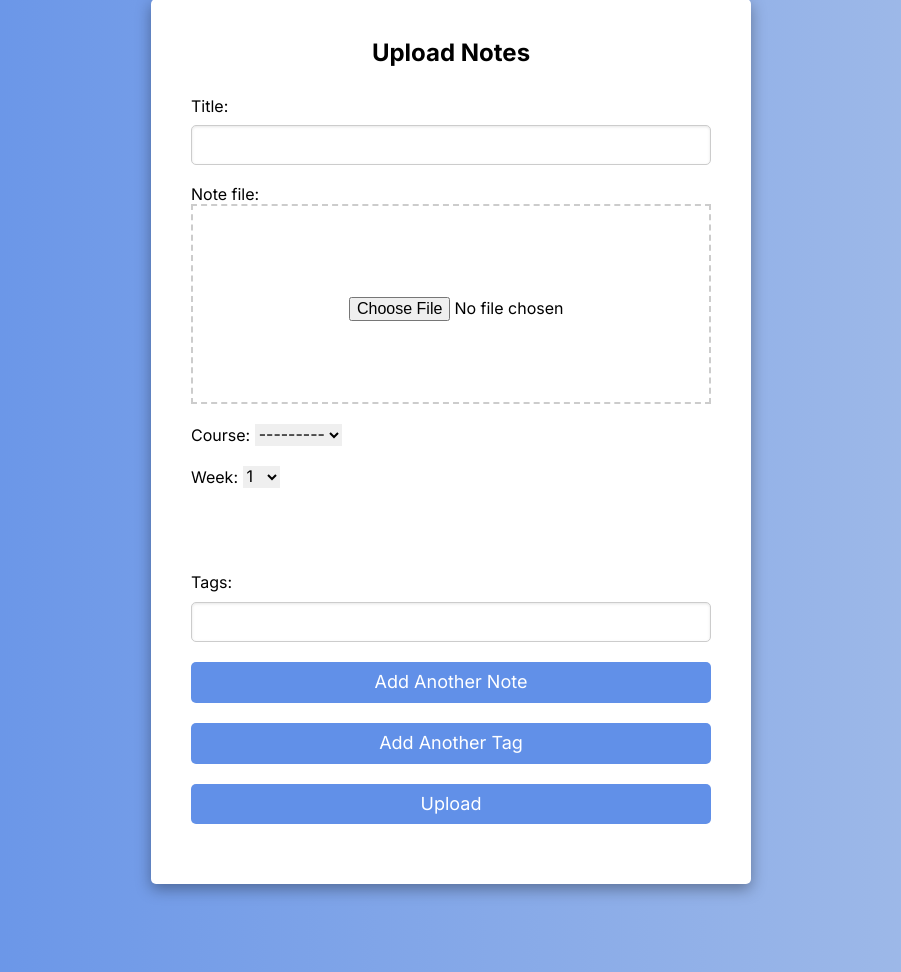
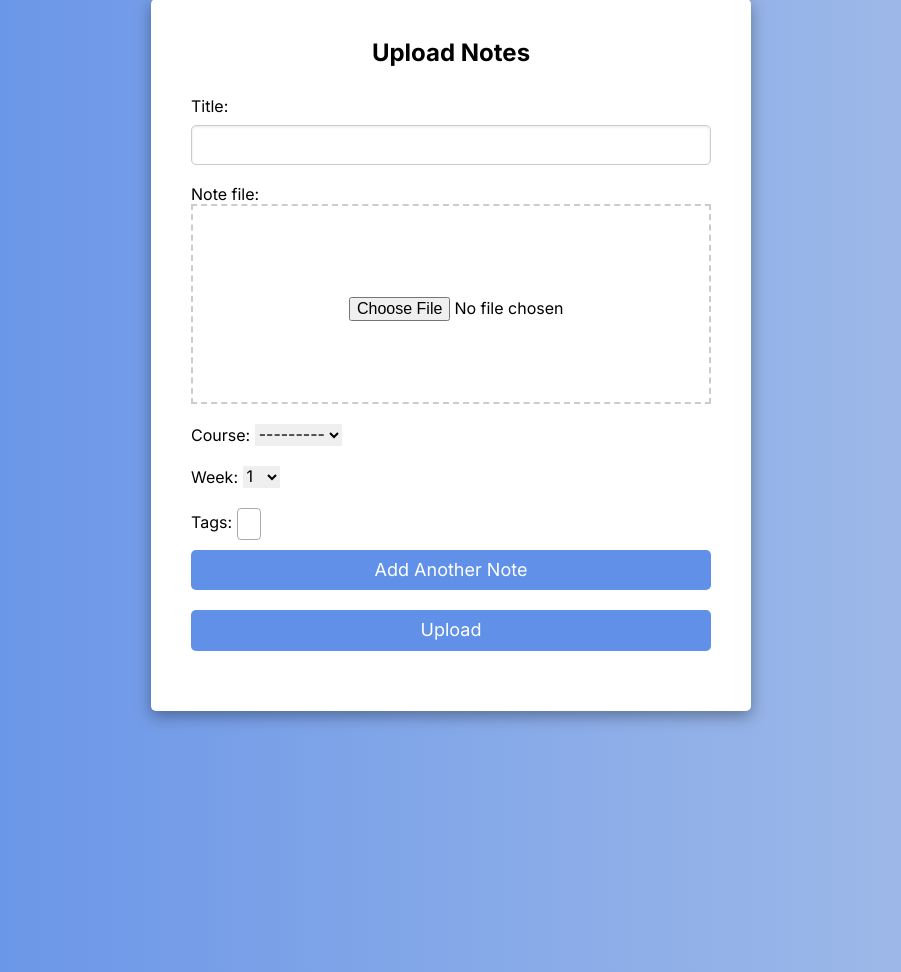
Before and after one commit to CgvO/NotePond, a Django app: page /upload/ in a window 1280 px wide. Shown: the part 228-1200 px from the top of the page, without its empty margins (189-1090 px from the left). Run offline with Django 4.2, Linux system fonts and the light colour scheme; data that the repository does not hold is empty.

Commit message:
improved tag field

```diff
--- a/NotePond/NotePond/urls.py
+++ b/NotePond/NotePond/urls.py
@@ -17,7 +17,7 @@ Including another URLconf
 from django.conf import settings
 from django.conf.urls.static import static
 from django.contrib import admin
-from django.urls import path
+from django.urls import include, path
 from common import views
 
 urlpatterns = [
@@ -27,6 +27,7 @@ urlpatterns = [
     path('search/', views.noteSearch, name='noteSearch'),
     path("view/<int:note_id>/", views.noteView, name="noteView"),
     path('view_pdf/<int:note_id>', views.pdf_view, name='view_pdf'),
+    path('select2/', include("django_select2.urls")),
 ]
 
 urlpatterns += static(settings.MEDIA_URL, document_root=settings.MEDIA_ROOT)
--- a/NotePond/common/forms.py
+++ b/NotePond/common/forms.py
@@ -9,13 +9,13 @@ class NoteForm(forms.ModelForm):
     week = forms.ChoiceField(choices=[(i, i)
                              for i in range(1, 12)], required=False)
 
-
     class Meta:
         model = Note
         fields = ['title', 'note_file', 'course', 'week', 'tags']
         widgets = {
-            'tags': Select2MultipleWidget(),
+            'tags': forms.SelectMultiple(attrs={'class': 'select2'})
         }
+
 
 class search(forms.Form):
     data = forms.CharField(max_length=20)
--- a/NotePond/common/templates/noteUpload.html
+++ b/NotePond/common/templates/noteUpload.html
@@ -228,20 +228,14 @@
       data-tag="font"
     />
     <link rel="stylesheet" href="{% static 'style.css' %}" />
+    <script src="https://ajax.googleapis.com/ajax/libs/jquery/3.5.1/jquery.min.js"></script>
+    <link
+      href="https://cdn.jsdelivr.net/npm/select2@4.0.13/dist/css/select2.min.css"
+      rel="stylesheet"
+    />
+    <script src="https://cdn.jsdelivr.net/npm/select2@4.0.13/dist/js/select2.min.js"></script>
     <script>
-      var tagCount = 1;
       document.addEventListener("DOMContentLoaded", function () {
-        document
-          .getElementById("add_tag_btn")
-          .addEventListener("click", function () {
-            var input = document.createElement("input");
-            input.type = "text";
-            input.name = "tag-" + tagCount;
-            input.className = "tag-input";
-            document.getElementById("tag_container").appendChild(input);
-            tagCount++;
-          });
-
         document
           .getElementById("add_note_form_btn")
           .addEventListener("click", function () {
@@ -261,7 +255,22 @@
               'input[name="form-TOTAL_FORMS"]'
             );
             totalFormsInput.value = parseInt(totalFormsInput.value) + 1;
+
+            // Apply select2 to the tags field of the new form
+            $(newForm)
+              .find(".select2")
+              .select2({
+                tags: true,
+                tokenSeparators: [",", " "],
+              });
           });
+      });
+
+      $(document).ready(function () {
+        $(".select2").select2({
+          tags: true,
+          tokenSeparators: [",", " "],
+        });
       });
     </script>
   </head>
@@ -300,13 +309,9 @@
                 <div class="note-form">{{ form.as_p }}</div>
                 {% endfor %}
               </div>
-              <div id="tag_container">
-                <input type="text" name="tag-0" class="tag-input" />
-              </div>
               <button type="button" id="add_note_form_btn">
                 Add Another Note
               </button>
-              <button type="button" id="add_tag_btn">Add Another Tag</button>
               <button type="submit">Upload</button>
             </form>
             {% endblock %}
--- a/NotePond/common/views.py
+++ b/NotePond/common/views.py
@@ -10,6 +10,8 @@ from .filter import *
 from django.shortcuts import get_object_or_404
 import os
 # Create your views here.
+
+
 def home(request):
     return render(request, 'base.html')
 
@@ -31,10 +33,10 @@ def noteSearch(request):
         form = search(request.POST)
 
         if form.is_valid():
-           #get the data from the from
-           data = form.cleaned_data.get('data')
-           tags = request.POST.getlist('tags')
-           course = request.POST.get('course')
+            # get the data from the from
+            data = form.cleaned_data.get('data')
+            tags = request.POST.getlist('tags')
+            course = request.POST.get('course')
 
         # Filter notes based on selected tag and course
         notes = search_files(data, tags, course)
@@ -49,25 +51,31 @@ def noteSearch(request):
 
         return render(request, 'noteSearch.html', context)
 
+
 def noteView(request, note_id):
-   if request.method == "POST":
-       return redirect("noteSearch.html")
-   else:
-       note = Note.objects.all()[note_id-1]
-       return render(request, 'noteView.html', {"note_id":note_id, "note":note})
+    if request.method == "POST":
+        return redirect("noteSearch.html")
+    else:
+        note = Note.objects.all()[note_id-1]
+        return render(request, 'noteView.html', {"note_id": note_id, "note": note})
+
 
 def download_file(request, note_id):
     note = get_object_or_404(Note, id=note_id)
     file_content = note.file_content
     file_name = f"note_{note_id}.txt"
 
-    response = FileResponse(file_content, as_attachment=True, filename=file_name)
+    response = FileResponse(
+        file_content, as_attachment=True, filename=file_name)
     return response
 
+
 def pdf_view(request, note_id):
-   note = Note.objects.all()[note_id-1]
-   response = FileResponse(open(note.note_file.path, 'rb'), content_type='application/pdf')
-   return response
+    note = Note.objects.all()[note_id-1]
+    response = FileResponse(open(note.note_file.path, 'rb'),
+                            content_type='application/pdf')
+    return response
+
 
 def noteUpload(request):
     NoteFormSet = formset_factory(
@@ -81,11 +89,9 @@ def noteUpload(request):
                 note = form.save(commit=False)
                 note.save()
 
-                for key, tag_name in request.POST.items():
-                    if key.startswith('tag-'):
-                        print(f"key: {key}, name: {tag_name}")
-                        tag, created = Tag.objects.get_or_create(name=tag_name)
-                        note.tags.add(tag)
+                for tag_name in form.cleaned_data['tags']:
+                    tag, created = Tag.objects.get_or_create(name=tag_name)
+                    note.tags.add(tag)
 
             return redirect('noteSearch')
     else:
```
